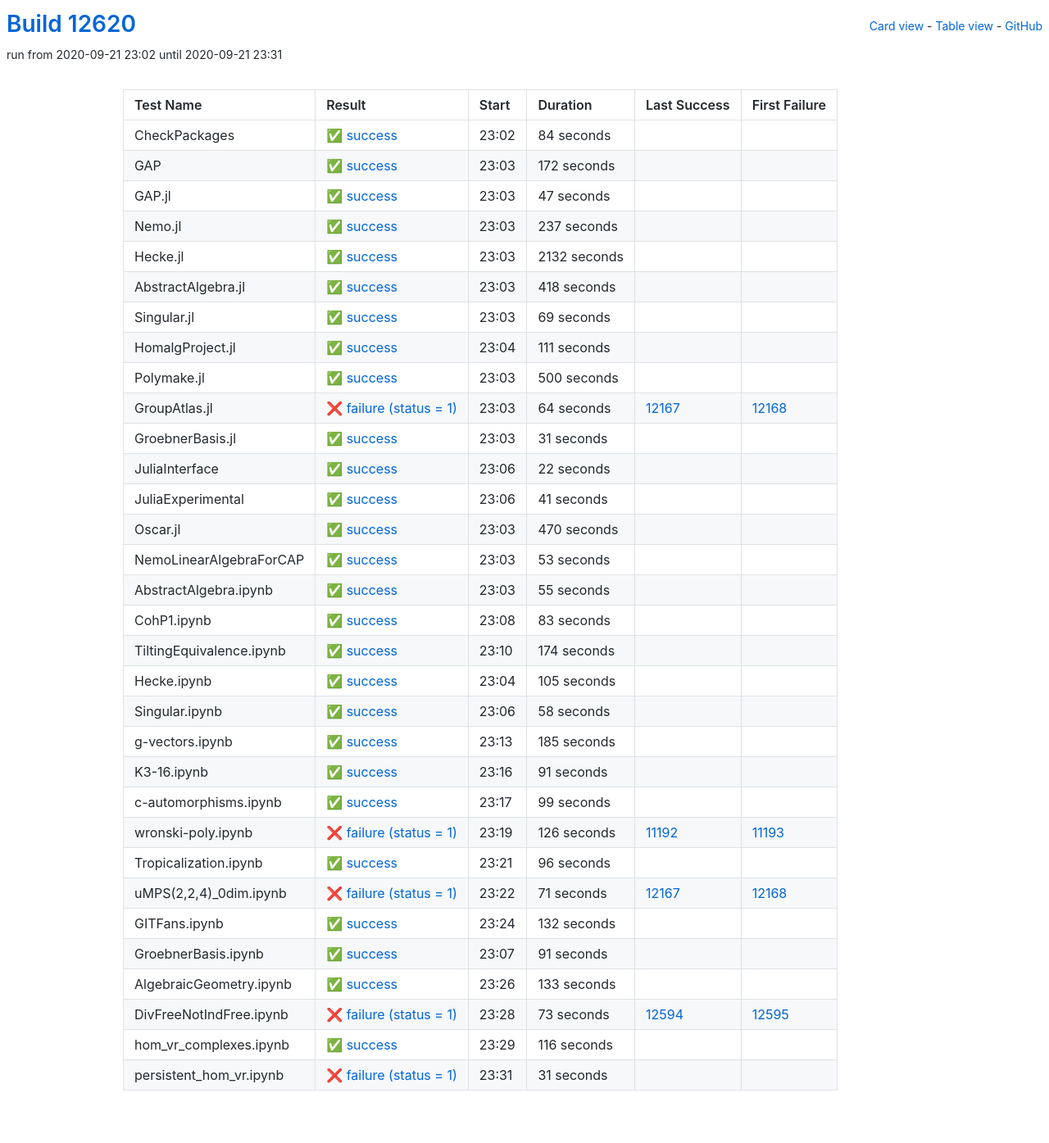
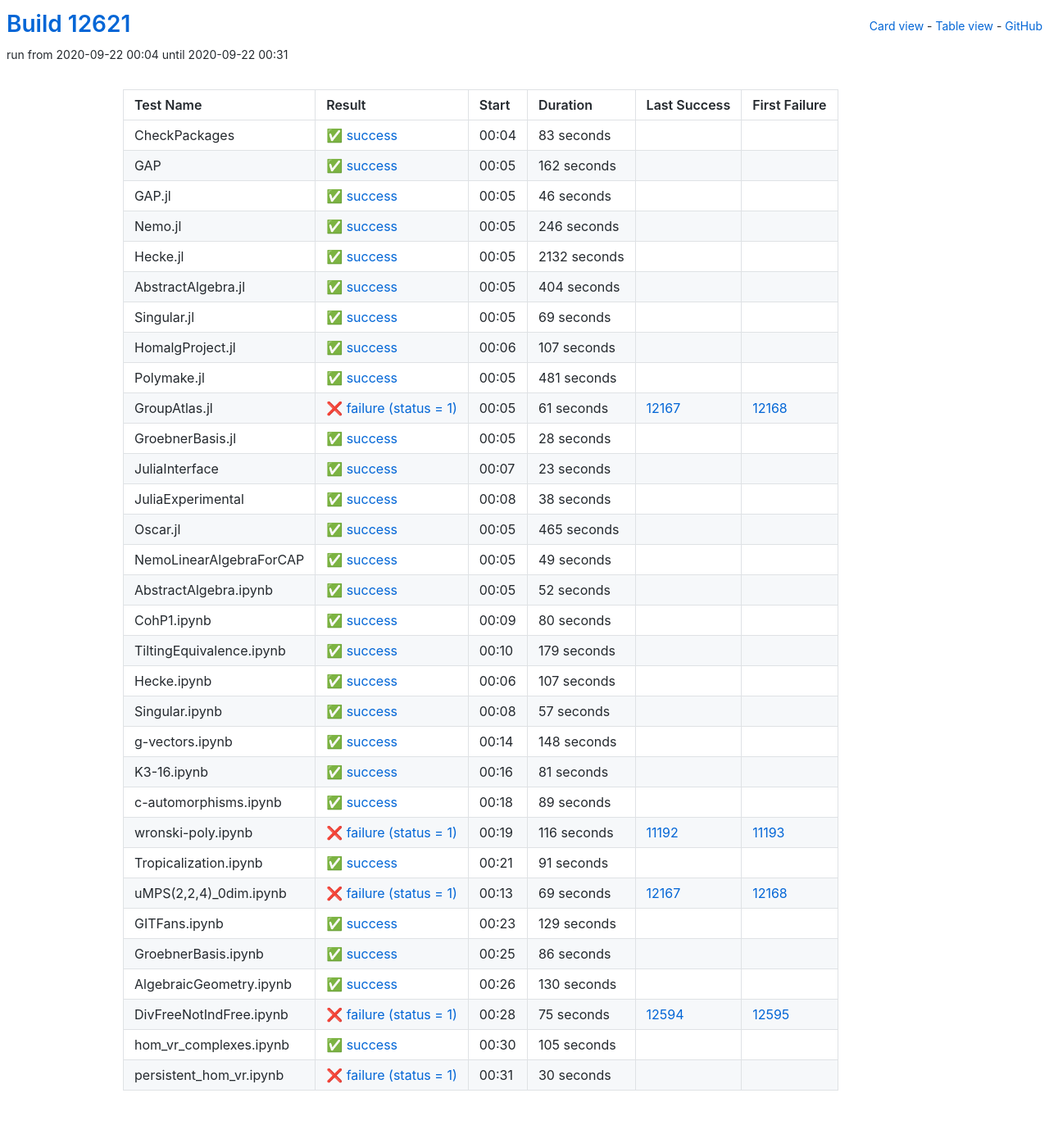
Before and after one commit to oscar-system/oscar-ci-status, a Jekyll site: the page built from table.html, in a window 1280 px wide. Shown: the whole page at 82% size. Built offline with Jekyll 4.4.1, drawn with Linux system fonts in a browser that asks for light colours.

Commit message:
Build #12621

```diff
--- a/_data/ci.yml
+++ b/_data/ci.yml
@@ -1,6 +1,6 @@
 ---
-build: 12620
-build_url: https://oscarci.mathematik.uni-kl.de/job/oscar/12620/
+build: 12621
+build_url: https://oscarci.mathematik.uni-kl.de/job/oscar/12621/
 job: oscar
 organization: oscar-system
 repo: oscar-ci-status
@@ -8,56 +8,56 @@
 tests:
 - name: CheckPackages
   id: checkpackages
-  log: https://oscarci.mathematik.uni-kl.de/job/oscar/12620/artifact/logs/build-12620/CheckPackages.log
-  start: 2020-09-21 23:02
+  log: https://oscarci.mathematik.uni-kl.de/job/oscar/12621/artifact/logs/build-12621/CheckPackages.log
+  start: 2020-09-22 00:04
   success: true
   exitcode: 0
   status: success
-  duration: 84
+  duration: 83
   last_success: false
   last_success_url:
   first_failure: false
   first_failure_url:
 - name: GAP
   id: gap
-  log: https://oscarci.mathematik.uni-kl.de/job/oscar/12620/artifact/logs/build-12620/GAP.log
-  start: 2020-09-21 23:03
+  log: https://oscarci.mathematik.uni-kl.de/job/oscar/12621/artifact/logs/build-12621/GAP.log
+  start: 2020-09-22 00:05
   success: true
   exitcode: 0
   status: success
-  duration: 172
+  duration: 162
   last_success: false
   last_success_url:
   first_failure: false
   first_failure_url:
 - name: GAP.jl
   id: gap-jl
-  log: https://oscarci.mathematik.uni-kl.de/job/oscar/12620/artifact/logs/build-12620/GAP.jl.log
-  start: 2020-09-21 23:03
+  log: https://oscarci.mathematik.uni-kl.de/job/oscar/12621/artifact/logs/build-12621/GAP.jl.log
+  start: 2020-09-22 00:05
   success: true
   exitcode: 0
   status: success
-  duration: 47
+  duration: 46
   last_success: false
   last_success_url:
   first_failure: false
   first_failure_url:
 - name: Nemo.jl
   id: nemo-jl
-  log: https://oscarci.mathematik.uni-kl.de/job/oscar/12620/artifact/logs/build-12620/Nemo.jl.log
-  start: 2020-09-21 23:03
+  log: https://oscarci.mathematik.uni-kl.de/job/oscar/12621/artifact/logs/build-12621/Nemo.jl.log
+  start: 2020-09-22 00:05
   success: true
   exitcode: 0
   status: success
-  duration: 237
+  duration: 246
   last_success: false
   last_success_url:
   first_failure: false
   first_failure_url:
 - name: Hecke.jl
   id: hecke-jl
-  log: https://oscarci.mathematik.uni-kl.de/job/oscar/12620/artifact/logs/build-12620/Hecke.jl.log
-  start: 2020-09-21 23:03
+  log: https://oscarci.mathematik.uni-kl.de/job/oscar/12621/artifact/logs/build-12621/Hecke.jl.log
+  start: 2020-09-22 00:05
   success: true
   exitcode: 0
   status: success
@@ -68,20 +68,20 @@
   first_failure_url:
 - name: AbstractAlgebra.jl
   id: abstractalgebra-jl
-  log: https://oscarci.mathematik.uni-kl.de/job/oscar/12620/artifact/logs/build-12620/AbstractAlgebra.jl.log
-  start: 2020-09-21 23:03
+  log: https://oscarci.mathematik.uni-kl.de/job/oscar/12621/artifact/logs/build-12621/AbstractAlgebra.jl.log
+  start: 2020-09-22 00:05
   success: true
   exitcode: 0
   status: success
-  duration: 418
+  duration: 404
   last_success: false
   last_success_url:
   first_failure: false
   first_failure_url:
 - name: Singular.jl
   id: singular-jl
-  log: https://oscarci.mathematik.uni-kl.de/job/oscar/12620/artifact/logs/build-12620/Singular.jl.log
-  start: 2020-09-21 23:03
+  log: https://oscarci.mathematik.uni-kl.de/job/oscar/12621/artifact/logs/build-12621/Singular.jl.log
+  start: 2020-09-22 00:05
   success: true
   exitcode: 0
   status: success
@@ -92,140 +92,284 @@
   first_failure_url:
 - name: HomalgProject.jl
   id: homalgproject-jl
-  log: https://oscarci.mathematik.uni-kl.de/job/oscar/12620/artifact/logs/build-12620/HomalgProject.jl.log
-  start: 2020-09-21 23:04
+  log: https://oscarci.mathematik.uni-kl.de/job/oscar/12621/artifact/logs/build-12621/HomalgProject.jl.log
+  start: 2020-09-22 00:06
   success: true
   exitcode: 0
   status: success
-  duration: 111
+  duration: 107
   last_success: false
   last_success_url:
   first_failure: false
   first_failure_url:
 - name: Polymake.jl
   id: polymake-jl
-  log: https://oscarci.mathematik.uni-kl.de/job/oscar/12620/artifact/logs/build-12620/Polymake.jl.log
-  start: 2020-09-21 23:03
+  log: https://oscarci.mathematik.uni-kl.de/job/oscar/12621/artifact/logs/build-12621/Polymake.jl.log
+  start: 2020-09-22 00:05
   success: true
   exitcode: 0
   status: success
-  duration: 500
+  duration: 481
   last_success: false
   last_success_url:
   first_failure: false
   first_failure_url:
 - name: GroupAtlas.jl
   id: groupatlas-jl
-  log: https://oscarci.mathematik.uni-kl.de/job/oscar/12620/artifact/logs/build-12620/GroupAtlas.jl.log
-  start: 2020-09-21 23:03
+  log: https://oscarci.mathematik.uni-kl.de/job/oscar/12621/artifact/logs/build-12621/GroupAtlas.jl.log
+  start: 2020-09-22 00:05
   success: false
   exitcode: 1
   status: failure
-  duration: 64
+  duration: 61
   last_success: 12167
   last_success_url: https://oscarci.mathematik.uni-kl.de/job/oscar/12167/
   first_failure: 12168
   first_failure_url: https://oscarci.mathematik.uni-kl.de/job/oscar/12168/
 - name: GroebnerBasis.jl
   id: groebnerbasis-jl
-  log: https://oscarci.mathematik.uni-kl.de/job/oscar/12620/artifact/logs/build-12620/GroebnerBasis.jl.log
-  start: 2020-09-21 23:03
+  log: https://oscarci.mathematik.uni-kl.de/job/oscar/12621/artifact/logs/build-12621/GroebnerBasis.jl.log
+  start: 2020-09-22 00:05
   success: true
   exitcode: 0
   status: success
-  duration: 31
+  duration: 28
   last_success: false
   last_success_url:
   first_failure: false
   first_failure_url:
 - name: JuliaInterface
   id: juliainterface
-  log: https://oscarci.mathematik.uni-kl.de/job/oscar/12620/artifact/logs/build-12620/JuliaInterface.log
-  start: 2020-09-21 23:06
+  log: https://oscarci.mathematik.uni-kl.de/job/oscar/12621/artifact/logs/build-12621/JuliaInterface.log
+  start: 2020-09-22 00:07
   success: true
   exitcode: 0
   status: success
-  duration: 22
+  duration: 23
   last_success: false
   last_success_url:
   first_failure: false
   first_failure_url:
 - name: JuliaExperimental
   id: juliaexperimental
-  log: https://oscarci.mathematik.uni-kl.de/job/oscar/12620/artifact/logs/build-12620/JuliaExperimental.log
-  start: 2020-09-21 23:06
+  log: https://oscarci.mathematik.uni-kl.de/job/oscar/12621/artifact/logs/build-12621/JuliaExperimental.log
+  start: 2020-09-22 00:08
   success: true
   exitcode: 0
   status: success
-  duration: 41
+  duration: 38
   last_success: false
   last_success_url:
   first_failure: false
   first_failure_url:
 - name: Oscar.jl
   id: oscar-jl
-  log: https://oscarci.mathematik.uni-kl.de/job/oscar/12620/artifact/logs/build-12620/Oscar.jl.log
-  start: 2020-09-21 23:03
+  log: https://oscarci.mathematik.uni-kl.de/job/oscar/12621/artifact/logs/build-12621/Oscar.jl.log
+  start: 2020-09-22 00:05
   success: true
   exitcode: 0
   status: success
-  duration: 470
+  duration: 465
   last_success: false
   last_success_url:
   first_failure: false
   first_failure_url:
 - name: NemoLinearAlgebraForCAP
   id: nemolinearalgebraforcap
-  log: https://oscarci.mathematik.uni-kl.de/job/oscar/12620/artifact/logs/build-12620/NemoLinearAlgebraForCAP.log
-  start: 2020-09-21 23:03
+  log: https://oscarci.mathematik.uni-kl.de/job/oscar/12621/artifact/logs/build-12621/NemoLinearAlgebraForCAP.log
+  start: 2020-09-22 00:05
   success: true
   exitcode: 0
   status: success
-  duration: 53
+  duration: 49
   last_success: false
   last_success_url:
   first_failure: false
   first_failure_url:
 - name: AbstractAlgebra.ipynb
   id: abstractalgebra-ipynb
-  log: https://oscarci.mathematik.uni-kl.de/job/oscar/12620/artifact/logs/build-12620/AbstractAlgebra.ipynb.log
-  start: 2020-09-21 23:03
+  log: https://oscarci.mathematik.uni-kl.de/job/oscar/12621/artifact/logs/build-12621/AbstractAlgebra.ipynb.log
+  start: 2020-09-22 00:05
   success: true
   exitcode: 0
   status: success
-  duration: 55
+  duration: 52
   last_success: false
   last_success_url:
   first_failure: false
   first_failure_url:
 - name: CohP1.ipynb
   id: cohp1-ipynb
-  log: https://oscarci.mathematik.uni-kl.de/job/oscar/12620/artifact/logs/build-12620/CohP1.ipynb.log
-  start: 2020-09-21 23:08
+  log: https://oscarci.mathematik.uni-kl.de/job/oscar/12621/artifact/logs/build-12621/CohP1.ipynb.log
+  start: 2020-09-22 00:09
   success: true
   exitcode: 0
   status: success
-  duration: 83
+  duration: 80
   last_success: false
   last_success_url:
   first_failure: false
   first_failure_url:
 - name: TiltingEquivalence.ipynb
   id: tiltingequivalence-ipynb
-  log: https://oscarci.mathematik.uni-kl.de/job/oscar/12620/artifact/logs/build-12620/TiltingEquivalence.ipynb.log
-  start: 2020-09-21 23:10
+  log: https://oscarci.mathematik.uni-kl.de/job/oscar/12621/artifact/logs/build-12621/TiltingEquivalence.ipynb.log
+  start: 2020-09-22 00:10
   success: true
   exitcode: 0
   status: success
-  duration: 174
+  duration: 179
   last_success: false
   last_success_url:
   first_failure: false
   first_failure_url:
 - name: Hecke.ipynb
   id: hecke-ipynb
-  log: https://oscarci.mathematik.uni-kl.de/job/oscar/12620/artifact/logs/build-12620/Hecke.ipynb.log
-  start: 2020-09-21 23:04
+  log: https://oscarci.mathematik.uni-kl.de/job/oscar/12621/artifact/logs/build-12621/Hecke.ipynb.log
+  start: 2020-09-22 00:06
+  success: true
+  exitcode: 0
+  status: success
+  duration: 107
+  last_success: false
+  last_success_url:
+  first_failure: false
+  first_failure_url:
+- name: Singular.ipynb
+  id: singular-ipynb
+  log: https://oscarci.mathematik.uni-kl.de/job/oscar/12621/artifact/logs/build-12621/Singular.ipynb.log
+  start: 2020-09-22 00:08
+  success: true
+  exitcode: 0
+  status: success
+  duration: 57
+  last_success: false
+  last_success_url:
+  first_failure: false
+  first_failure_url:
+- name: g-vectors.ipynb
+  id: g-vectors-ipynb
+  log: https://oscarci.mathematik.uni-kl.de/job/oscar/12621/artifact/logs/build-12621/g-vectors.ipynb.log
+  start: 2020-09-22 00:14
+  success: true
+  exitcode: 0
+  status: success
+  duration: 148
+  last_success: false
+  last_success_url:
+  first_failure: false
+  first_failure_url:
+- name: K3-16.ipynb
+  id: k3-16-ipynb
+  log: https://oscarci.mathematik.uni-kl.de/job/oscar/12621/artifact/logs/build-12621/K3-16.ipynb.log
+  start: 2020-09-22 00:16
+  success: true
+  exitcode: 0
+  status: success
+  duration: 81
+  last_success: false
+  last_success_url:
+  first_failure: false
+  first_failure_url:
+- name: c-automorphisms.ipynb
+  id: c-automorphisms-ipynb
+  log: https://oscarci.mathematik.uni-kl.de/job/oscar/12621/artifact/logs/build-12621/c-automorphisms.ipynb.log
+  start: 2020-09-22 00:18
+  success: true
+  exitcode: 0
+  status: success
+  duration: 89
+  last_success: false
+  last_success_url:
+  first_failure: false
+  first_failure_url:
+- name: wronski-poly.ipynb
+  id: wronski-poly-ipynb
+  log: https://oscarci.mathematik.uni-kl.de/job/oscar/12621/artifact/logs/build-12621/wronski-poly.ipynb.log
+  start: 2020-09-22 00:19
+  success: false
+  exitcode: 1
+  status: failure
+  duration: 116
+  last_success: 11192
+  last_success_url: https://oscarci.mathematik.uni-kl.de/job/oscar/11192/
+  first_failure: 11193
+  first_failure_url: https://oscarci.mathematik.uni-kl.de/job/oscar/11193/
+- name: Tropicalization.ipynb
+  id: tropicalization-ipynb
+  log: https://oscarci.mathematik.uni-kl.de/job/oscar/12621/artifact/logs/build-12621/Tropicalization.ipynb.log
+  start: 2020-09-22 00:21
+  success: true
+  exitcode: 0
+  status: success
+  duration: 91
+  last_success: false
+  last_success_url:
+  first_failure: false
+  first_failure_url:
+- name: uMPS(2,2,4)_0dim.ipynb
+  id: umps-2-2-4-0dim-ipynb
+  log: https://oscarci.mathematik.uni-kl.de/job/oscar/12621/artifact/logs/build-12621/uMPS-2-2-4-_0dim.ipynb.log
+  start: 2020-09-22 00:13
+  success: false
+  exitcode: 1
+  status: failure
+  duration: 69
+  last_success: 12167
+  last_success_url: https://oscarci.mathematik.uni-kl.de/job/oscar/12167/
+  first_failure: 12168
+  first_failure_url: https://oscarci.mathematik.uni-kl.de/job/oscar/12168/
+- name: GITFans.ipynb
+  id: gitfans-ipynb
+  log: https://oscarci.mathematik.uni-kl.de/job/oscar/12621/artifact/logs/build-12621/GITFans.ipynb.log
+  start: 2020-09-22 00:23
+  success: true
+  exitcode: 0
+  status: success
+  duration: 129
+  last_success: false
+  last_success_url:
+  first_failure: false
+  first_failure_url:
+- name: GroebnerBasis.ipynb
+  id: groebnerbasis-ipynb
+  log: https://oscarci.mathematik.uni-kl.de/job/oscar/12621/artifact/logs/build-12621/GroebnerBasis.ipynb.log
+  start: 2020-09-22 00:25
+  success: true
+  exitcode: 0
+  status: success
+  duration: 86
+  last_success: false
+  last_success_url:
+  first_failure: false
+  first_failure_url:
+- name: AlgebraicGeometry.ipynb
+  id: algebraicgeometry-ipynb
+  log: https://oscarci.mathematik.uni-kl.de/job/oscar/12621/artifact/logs/build-12621/AlgebraicGeometry.ipynb.log
+  start: 2020-09-22 00:26
+  success: true
+  exitcode: 0
+  status: success
+  duration: 130
+  last_success: false
+  last_success_url:
+  first_failure: false
+  first_failure_url:
+- name: DivFreeNotIndFree.ipynb
+  id: divfreenotindfree-ipynb
+  log: https://oscarci.mathematik.uni-kl.de/job/oscar/12621/artifact/logs/build-12621/DivFreeNotIndFree.ipynb.log
+  start: 2020-09-22 00:28
+  success: false
+  exitcode: 1
+  status: failure
+  duration: 75
+  last_success: 12594
+  last_success_url: https://oscarci.mathematik.uni-kl.de/job/oscar/12594/
+  first_failure: 12595
+  first_failure_url: https://oscarci.mathematik.uni-kl.de/job/oscar/12595/
+- name: hom_vr_complexes.ipynb
+  id: hom-vr-complexes-ipynb
+  log: https://oscarci.mathematik.uni-kl.de/job/oscar/12621/artifact/logs/build-12621/hom_vr_complexes.ipynb.log
+  start: 2020-09-22 00:30
   success: true
   exitcode: 0
   status: success
@@ -234,159 +378,15 @@
   last_success_url:
   first_failure: false
   first_failure_url:
-- name: Singular.ipynb
-  id: singular-ipynb
-  log: https://oscarci.mathematik.uni-kl.de/job/oscar/12620/artifact/logs/build-12620/Singular.ipynb.log
-  start: 2020-09-21 23:06
-  success: true
-  exitcode: 0
-  status: success
-  duration: 58
+- name: persistent_hom_vr.ipynb
+  id: persistent-hom-vr-ipynb
+  log: https://oscarci.mathematik.uni-kl.de/job/oscar/12621/artifact/logs/build-12621/persistent_hom_vr.ipynb.log
+  start: 2020-09-22 00:31
+  success: false
+  exitcode: 1
+  status: failure
+  duration: 30
   last_success: false
   last_success_url:
   first_failure: false
   first_failure_url:
-- name: g-vectors.ipynb
-  id: g-vectors-ipynb
-  log: https://oscarci.mathematik.uni-kl.de/job/oscar/12620/artifact/logs/build-12620/g-vectors.ipynb.log
-  start: 2020-09-21 23:13
-  success: true
-  exitcode: 0
-  status: success
-  duration: 185
-  last_success: false
-  last_success_url:
-  first_failure: false
-  first_failure_url:
-- name: K3-16.ipynb
-  id: k3-16-ipynb
-  log: https://oscarci.mathematik.uni-kl.de/job/oscar/12620/artifact/logs/build-12620/K3-16.ipynb.log
-  start: 2020-09-21 23:16
-  success: true
-  exitcode: 0
-  status: success
-  duration: 91
-  last_success: false
-  last_success_url:
-  first_failure: false
-  first_failure_url:
-- name: c-automorphisms.ipynb
-  id: c-automorphisms-ipynb
-  log: https://oscarci.mathematik.uni-kl.de/job/oscar/12620/artifact/logs/build-12620/c-automorphisms.ipynb.log
-  start: 2020-09-21 23:17
-  success: true
-  exitcode: 0
-  status: success
-  duration: 99
-  last_success: false
-  last_success_url:
-  first_failure: false
-  first_failure_url:
-- name: wronski-poly.ipynb
-  id: wronski-poly-ipynb
-  log: https://oscarci.mathematik.uni-kl.de/job/oscar/12620/artifact/logs/build-12620/wronski-poly.ipynb.log
-  start: 2020-09-21 23:19
-  success: false
-  exitcode: 1
-  status: failure
-  duration: 126
-  last_success: 11192
-  last_success_url: https://oscarci.mathematik.uni-kl.de/job/oscar/11192/
-  first_failure: 11193
-  first_failure_url: https://oscarci.mathematik.uni-kl.de/job/oscar/11193/
-- name: Tropicalization.ipynb
-  id: tropicalization-ipynb
-  log: https://oscarci.mathematik.uni-kl.de/job/oscar/12620/artifact/logs/build-12620/Tropicalization.ipynb.log
-  start: 2020-09-21 23:21
-  success: true
-  exitcode: 0
-  status: success
-  duration: 96
-  last_success: false
-  last_success_url:
-  first_failure: false
-  first_failure_url:
-- name: uMPS(2,2,4)_0dim.ipynb
-  id: umps-2-2-4-0dim-ipynb
-  log: https://oscarci.mathematik.uni-kl.de/job/oscar/12620/artifact/logs/build-12620/uMPS-2-2-4-_0dim.ipynb.log
-  start: 2020-09-21 23:22
-  success: false
-  exitcode: 1
-  status: failure
-  duration: 71
-  last_success: 12167
-  last_success_url: https://oscarci.mathematik.uni-kl.de/job/oscar/12167/
-  first_failure: 12168
-  first_failure_url: https://oscarci.mathematik.uni-kl.de/job/oscar/12168/
-- name: GITFans.ipynb
-  id: gitfans-ipynb
-  log: https://oscarci.mathematik.uni-kl.de/job/oscar/12620/artifact/logs/build-12620/GITFans.ipynb.log
-  start: 2020-09-21 23:24
-  success: true
-  exitcode: 0
-  status: success
-  duration: 132
-  last_success: false
-  last_success_url:
-  first_failure: false
-  first_failure_url:
-- name: GroebnerBasis.ipynb
-  id: groebnerbasis-ipynb
-  log: https://oscarci.mathematik.uni-kl.de/job/oscar/12620/artifact/logs/build-12620/GroebnerBasis.ipynb.log
-  start: 2020-09-21 23:07
-  success: true
-  exitcode: 0
-  status: success
-  duration: 91
-  last_success: false
-  last_success_url:
-  first_failure: false
-  first_failure_url:
-- name: AlgebraicGeometry.ipynb
-  id: algebraicgeometry-ipynb
-  log: https://oscarci.mathematik.uni-kl.de/job/oscar/12620/artifact/logs/build-12620/AlgebraicGeometry.ipynb.log
-  start: 2020-09-21 23:26
-  success: true
-  exitcode: 0
-  status: success
-  duration: 133
-  last_success: false
-  last_success_url:
-  first_failure: false
-  first_failure_url:
-- name: DivFreeNotIndFree.ipynb
-  id: divfreenotindfree-ipynb
-  log: https://oscarci.mathematik.uni-kl.de/job/oscar/12620/artifact/logs/build-12620/DivFreeNotIndFree.ipynb.log
-  start: 2020-09-21 23:28
-  success: false
-  exitcode: 1
-  status: failure
-  duration: 73
-  last_success: 12594
-  last_success_url: https://oscarci.mathematik.uni-kl.de/job/oscar/12594/
-  first_failure: 12595
-  first_failure_url: https://oscarci.mathematik.uni-kl.de/job/oscar/12595/
-- name: hom_vr_complexes.ipynb
-  id: hom-vr-complexes-ipynb
-  log: https://oscarci.mathematik.uni-kl.de/job/oscar/12620/artifact/logs/build-12620/hom_vr_complexes.ipynb.log
-  start: 2020-09-21 23:29
-  success: true
-  exitcode: 0
-  status: success
-  duration: 116
-  last_success: false
-  last_success_url:
-  first_failure: false
-  first_failure_url:
-- name: persistent_hom_vr.ipynb
-  id: persistent-hom-vr-ipynb
-  log: https://oscarci.mathematik.uni-kl.de/job/oscar/12620/artifact/logs/build-12620/persistent_hom_vr.ipynb.log
-  start: 2020-09-21 23:31
-  success: false
-  exitcode: 1
-  status: failure
-  duration: 31
-  last_success: false
-  last_success_url:
-  first_failure: false
-  first_failure_url:
```
Also changed, not shown: README.md.
